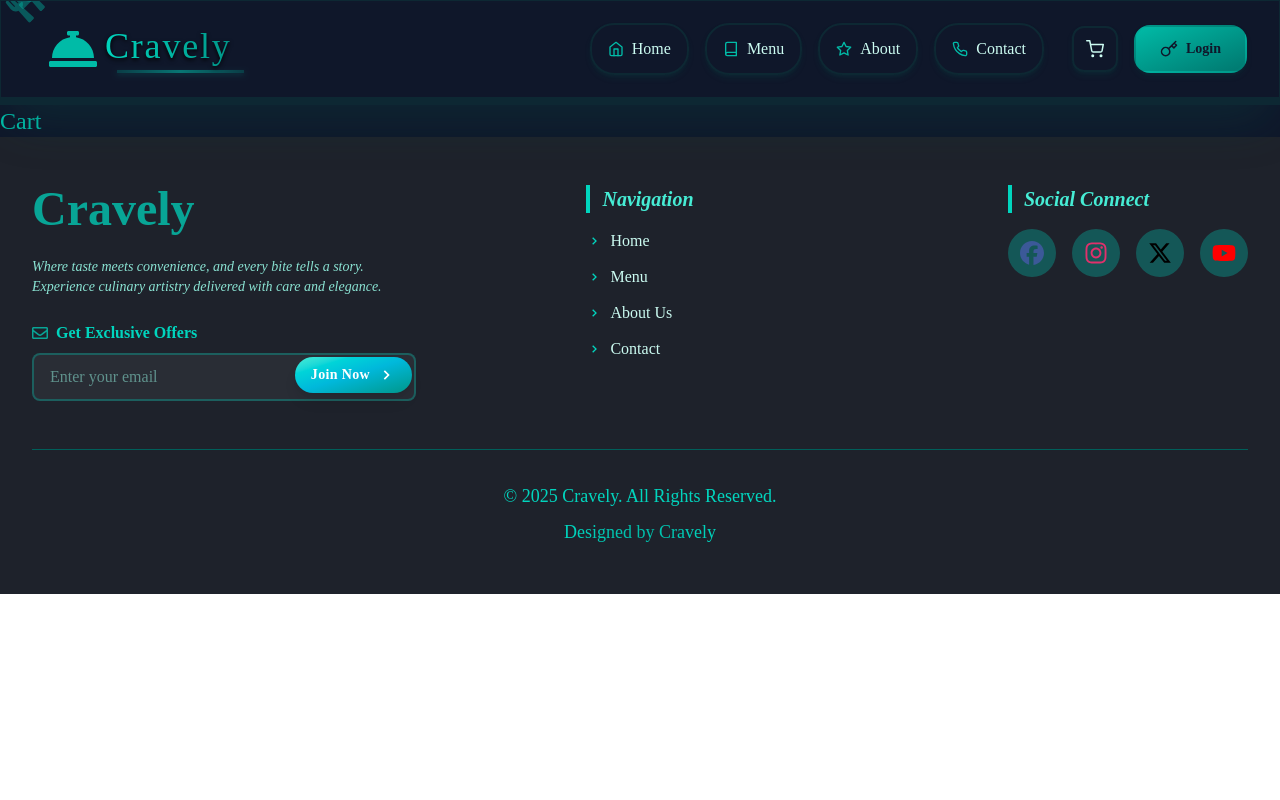
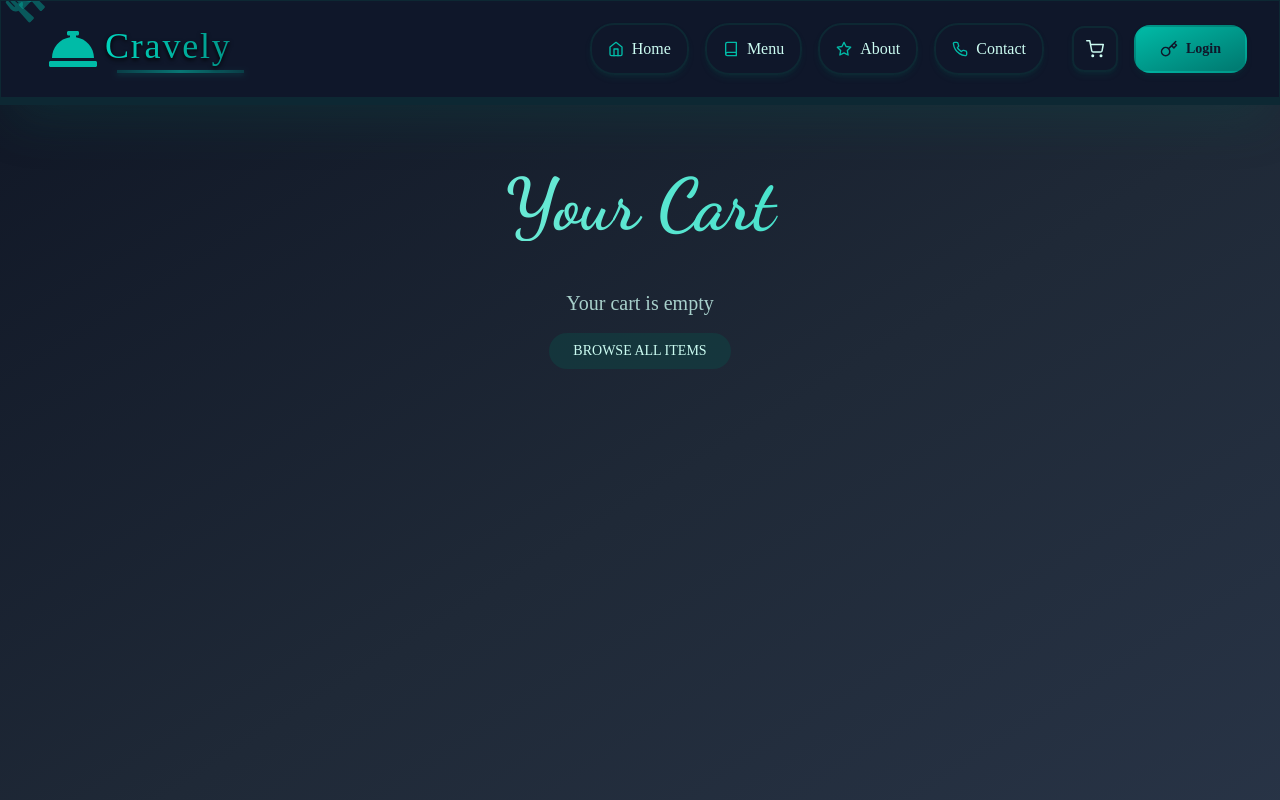
Before and after one commit to PrethigahShanmugarajah/Cravely, a React (Vite) app in the folder Client/: page /cart in a window 1280 px wide. Shown: the top 800 px of the page. Built offline with nearby package versions, Linux system fonts and the light colour scheme; a web font is replaced by a local one.

Commit message:
Add Cart page wrapper

```diff
--- a/Client/src/pages/Cart/Cart.jsx
+++ b/Client/src/pages/Cart/Cart.jsx
@@ -1,10 +1,11 @@
 // Craverly / Client / src / pages / Cart / Cart.jsx
+import CartPage from "../../components/CartPage/CartPage";
 
 const Cart = () => {
   return (
-    <div>
-      <h1 className="text-teal-500 text-2xl bg-[#0F172A]">Cart</h1>
-    </div>
+    <>
+      <CartPage />
+    </>
   );
 };
 
```
